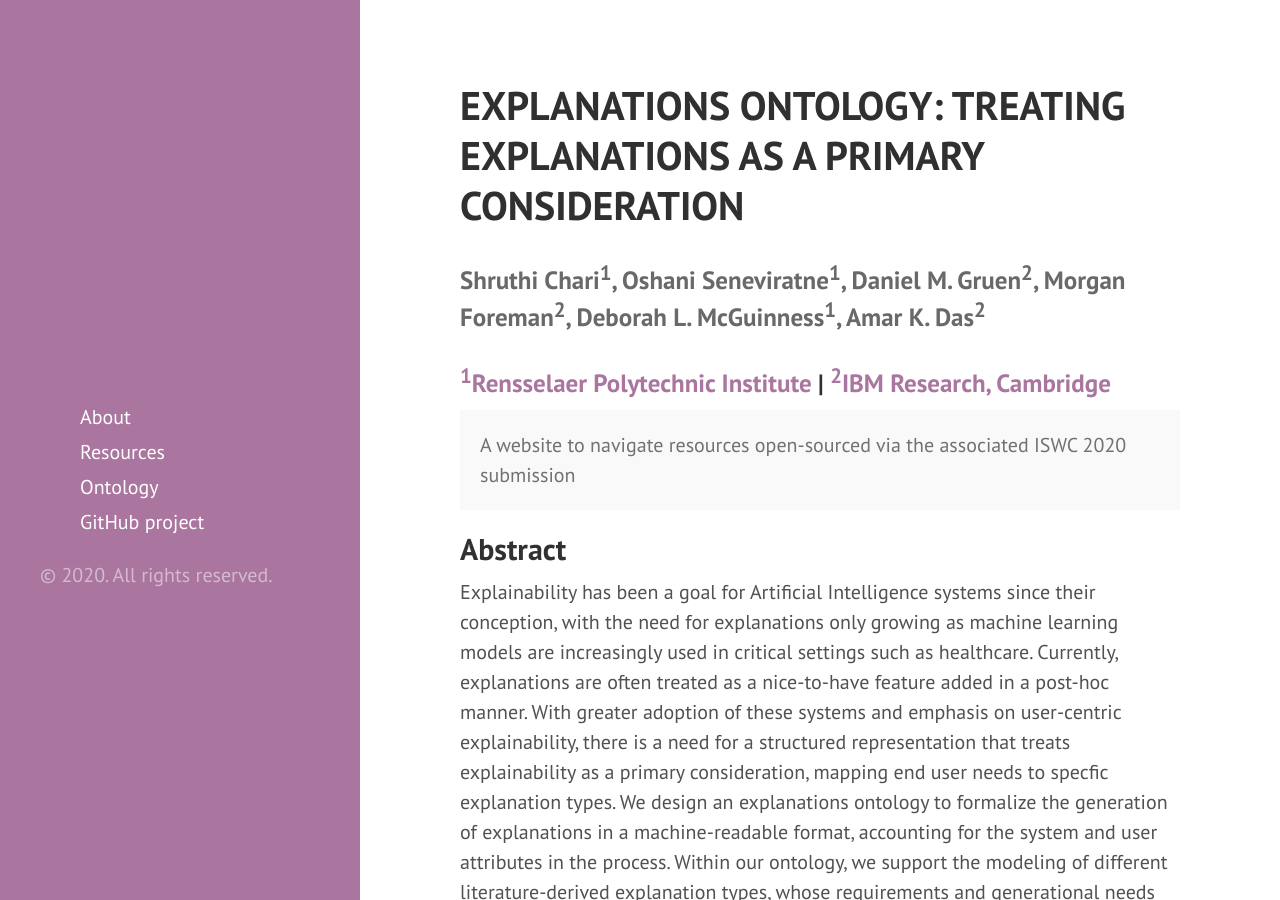
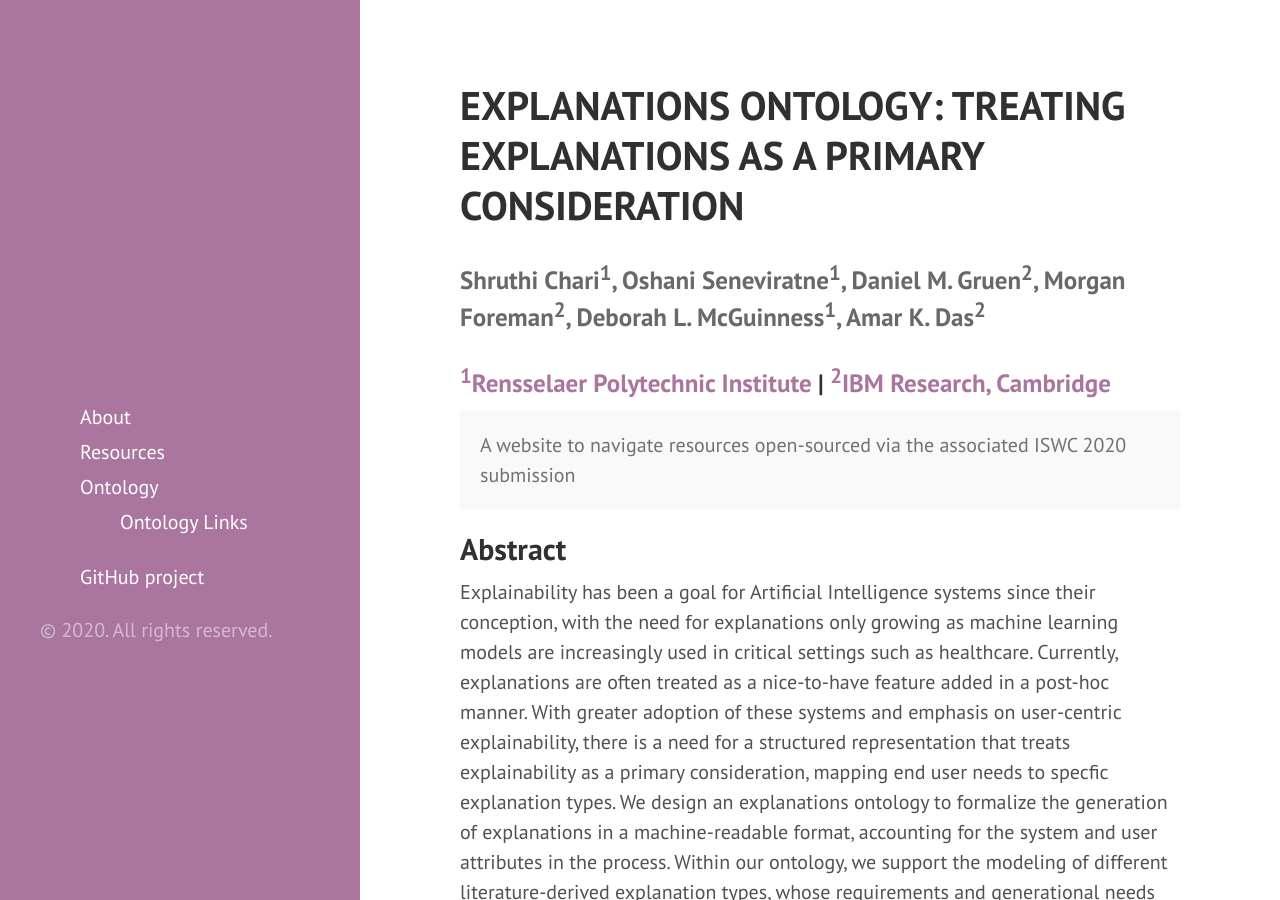
Before and after one commit to tetherless-world/explanation-ontology, a Jekyll site: the page built from index.md, in a window 1280 px wide and 900 px high. Built offline with Jekyll 4.4.1, drawn with Linux system fonts in a browser that asks for light colours; Markdown is read by kramdown in place of the engine named in the settings.

Commit message:
Update sidebar.html

```diff
--- a/_includes/sidebar.html
+++ b/_includes/sidebar.html
@@ -13,7 +13,13 @@
       <ul style="list-style: none;">
       <li><a class="sidebar-nav-item{% if page.url == node.url %} active{% endif %}" href="{{site.baseurl}}index">About</a></li>
       <li><a class="sidebar-nav-item{% if page.url == node.url %} active{% endif %}" href="{{site.baseurl}}index#resources">Resources</a></li>
-      <li><a class="sidebar-nav-item{% if page.url == node.url %} active{% endif %}" href="{{site.baseurl}}index#ontology">Ontology</a></li>
+      <li><a class="sidebar-nav-item{% if page.url == node.url %} active{% endif %}" href="{{site.baseurl}}index#ontology">Ontology</a>
+        <ul>
+          <a class="sidebar-nav-item{% if page.url == node.url %} active{% endif %}" href="{{site.baseurl}}index#ontologylinks">Ontology Links</a>
+        </ul>
+
+        </li>
+
 
 
       {% comment %}
```
